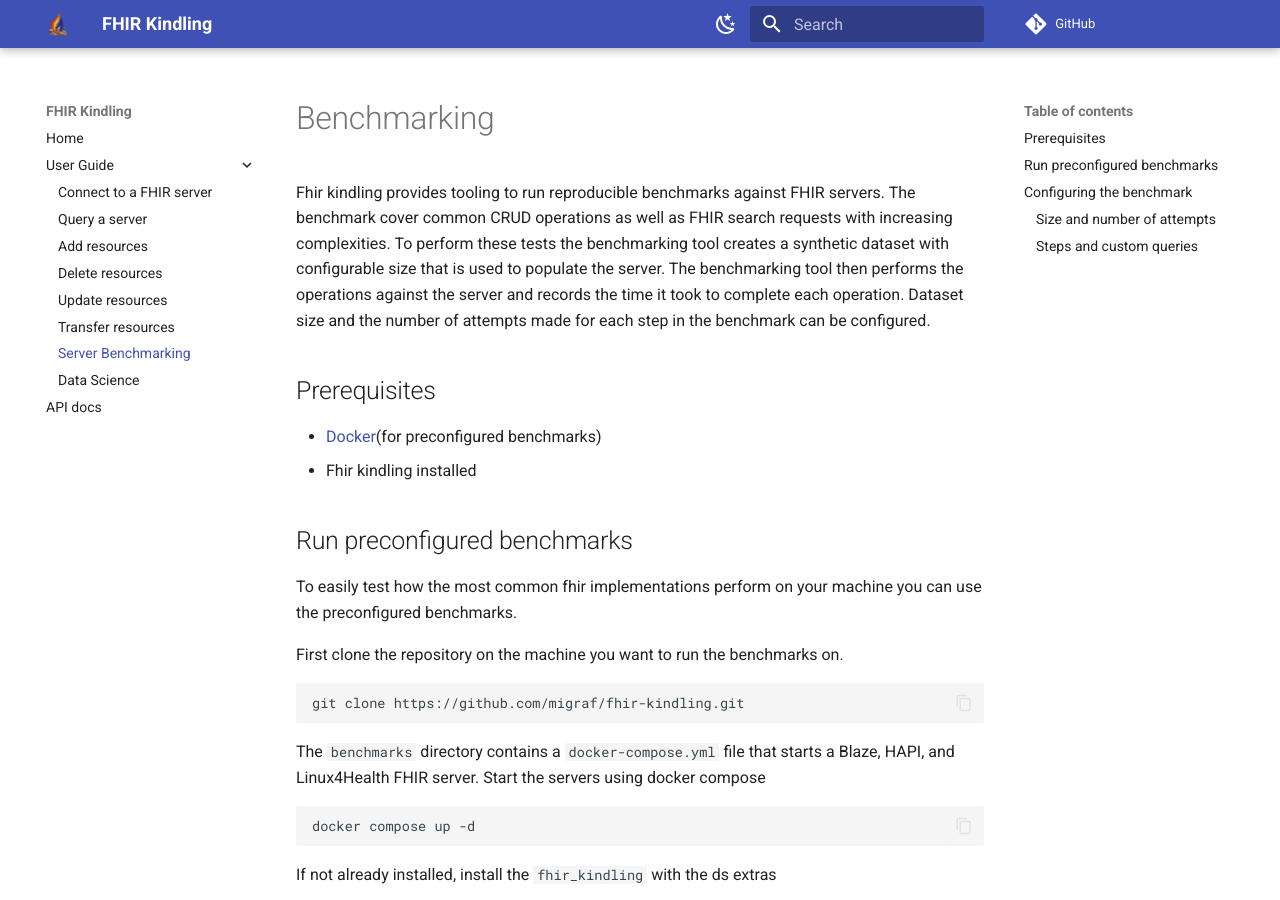
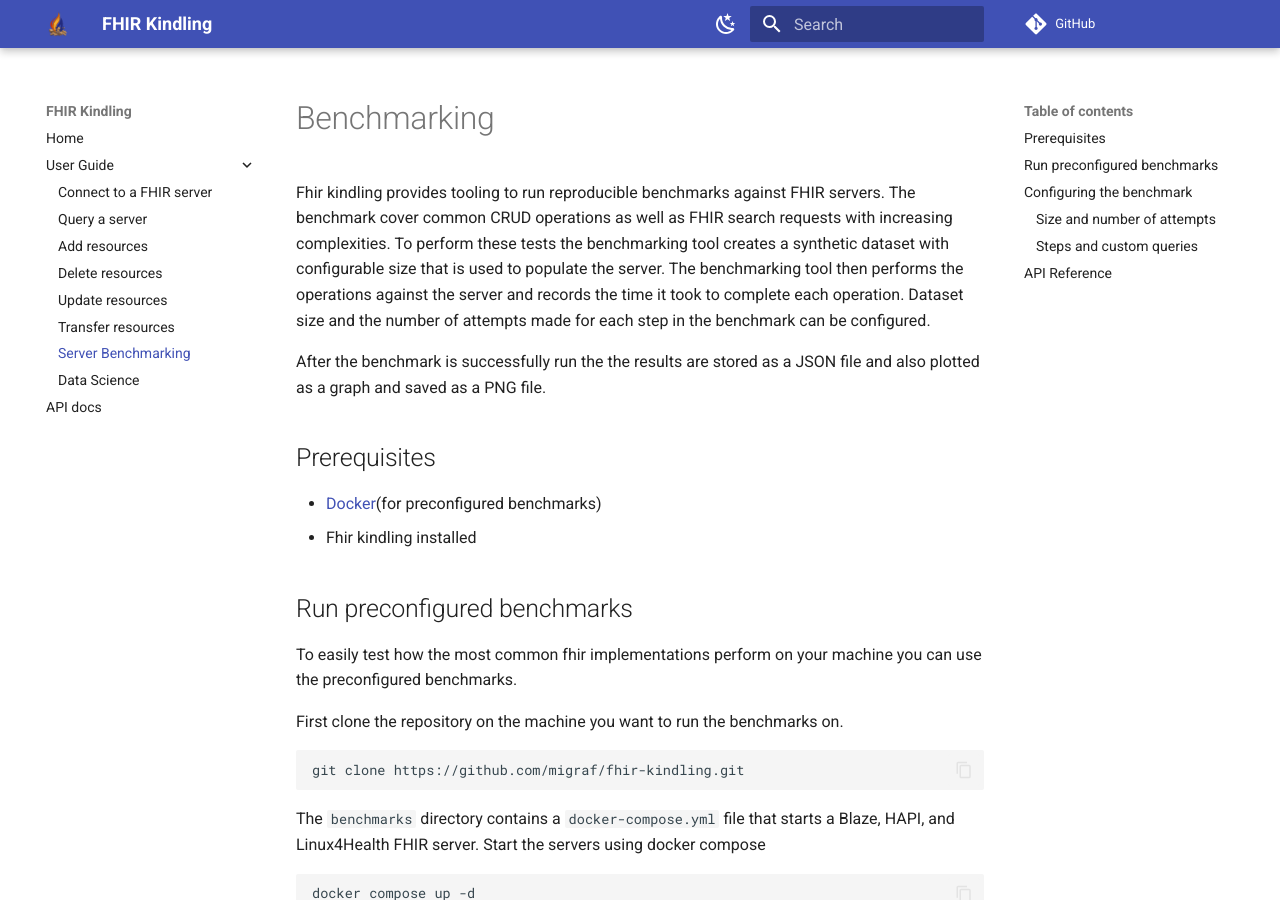
Before and after one commit to migraf/fhir-kindling, an MkDocs documentation site: the page built from docs/benchmark.md, in a window 1280 px wide and 900 px high. Built offline with MkDocs 1.6.1 and Material for MkDocs 9.7.7, drawn with Linux system fonts in a browser that asks for light colours; comment, search, counter and statistics services are not loaded.

Commit message:
docs: add benchmark api docs and fix page title

````diff
--- a/docs/benchmark.md
+++ b/docs/benchmark.md
@@ -5,6 +5,8 @@ The benchmark cover common CRUD operations as well as FHIR search requests with
 To perform these tests the benchmarking tool creates a synthetic dataset with configurable size that is used to populate the server.
 The benchmarking tool then performs the operations against the server and records the time it took to complete each operation.
 Dataset size and the number of attempts made for each step in the benchmark can be configured.
+
+After the benchmark is successfully run the the results are stored as a JSON file and also plotted as a graph and saved as a PNG file.
 
 
 ## Prerequisites
@@ -81,3 +83,12 @@ benchmark = ServerBenchmark(
 )
 
 ```
+
+## API Reference
+
+::: fhir_kindling.benchmark.bench.ServerBenchmark
+    handler: python
+    rendering:
+      members: True
+      show_source: False
+      heading_level: 3
````
Also changed, not shown: docs/index.md (+1 -1 lines).
